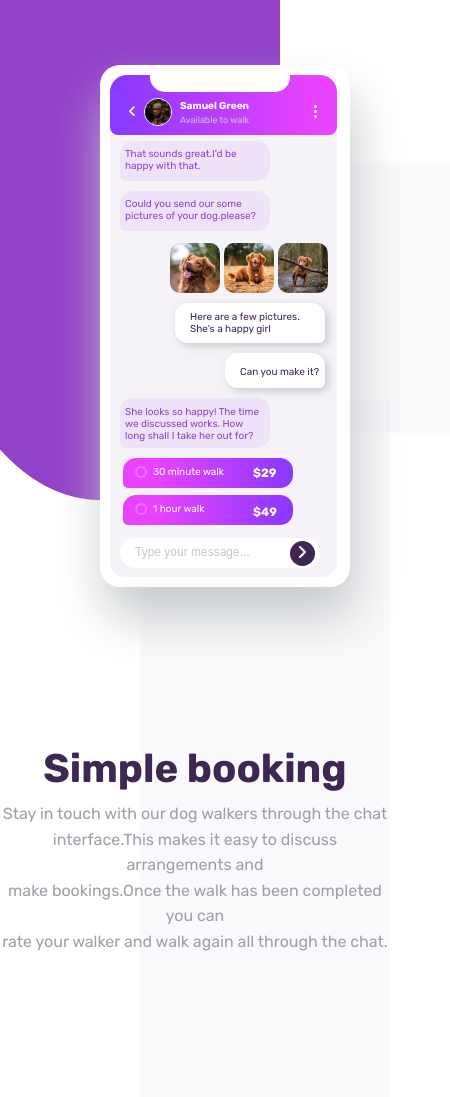
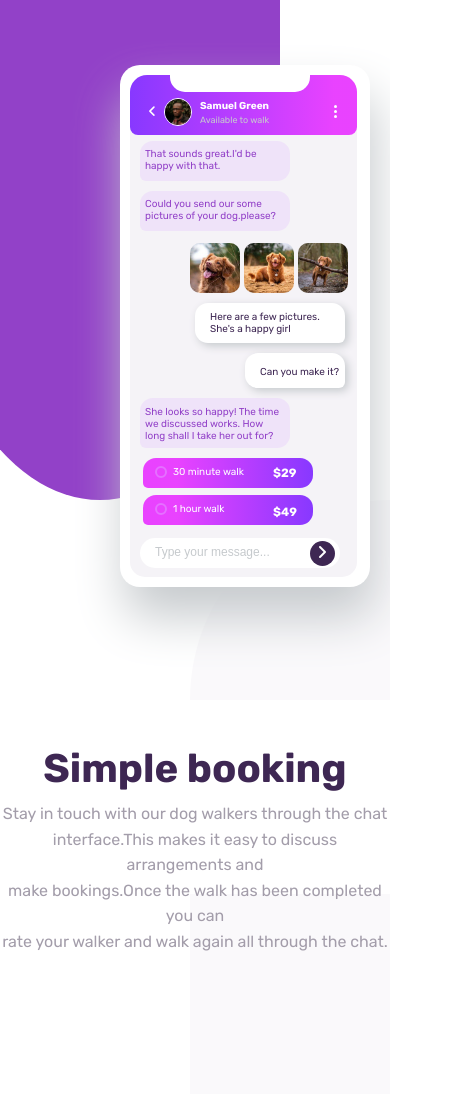
Before and after one commit to zobia1/chat-app-CSS-illustration, a plain HTML site: page index.html in a window 390 px wide. Shown: the whole page, 450 px wide, since content can reach past the window. Drawn offline with Linux system fonts and the light colour scheme.

Commit message:
Update styles.css

```diff
--- a/styles.css
+++ b/styles.css
@@ -420,28 +420,38 @@ input[type=button]{
 @media(max-width:768px) {
     .container{
         width: 100%;
-        height: 100%;
-        margin: auto;
+        margin:0 auto;
         display: flex;
         flex-direction: column;
+        justify-content: center;
+        align-items: center;
     }
     .background{
         width: 300px;
         height: 500px;
+    }
+    .background-2{
+        width: 200px;
+        height: 200px;
+        position: absolute;
+         bottom: -250px;
+         right: 0;
+    }
+    .background-3{
+        width: 200px;
+        height: 200px;
+        position: absolute;
+        top:500px;
+        right: 0;
+        border-radius: 100% 0 0 0;
     }
     .section-2 h1{
         font-size: 40px;
         margin-top: 150px;
     }
     .section-2{
-        text-align: center;
-    }
-    .background-2{
-        width: 250px;
-        height:100%;
-        bottom: 0;
-        right: 0;
-        top: 400px;
+     text-align: center;
     }
 
+
 }
```
